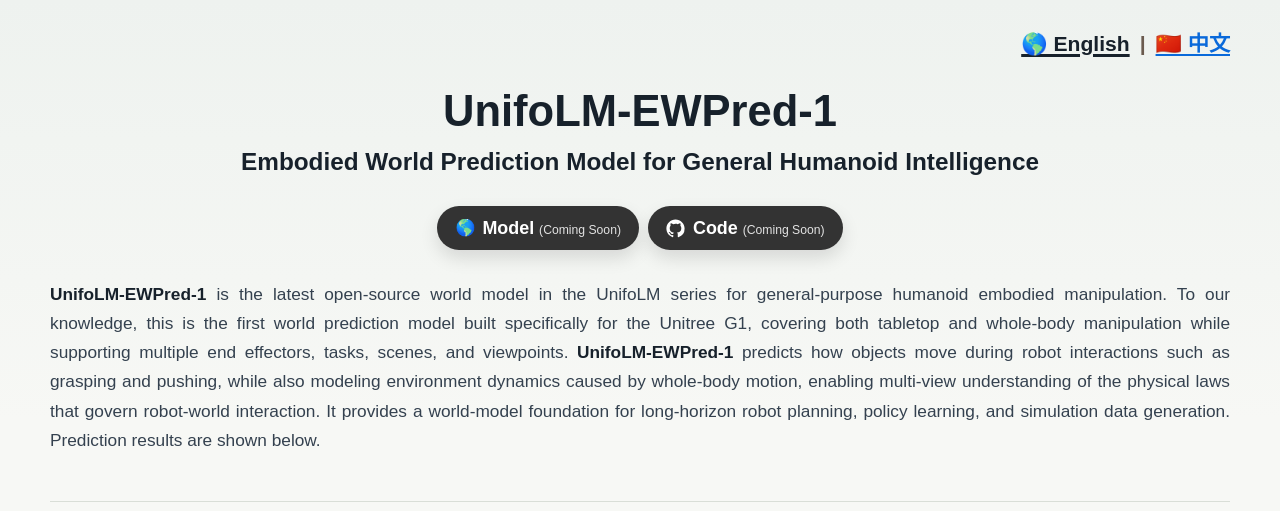
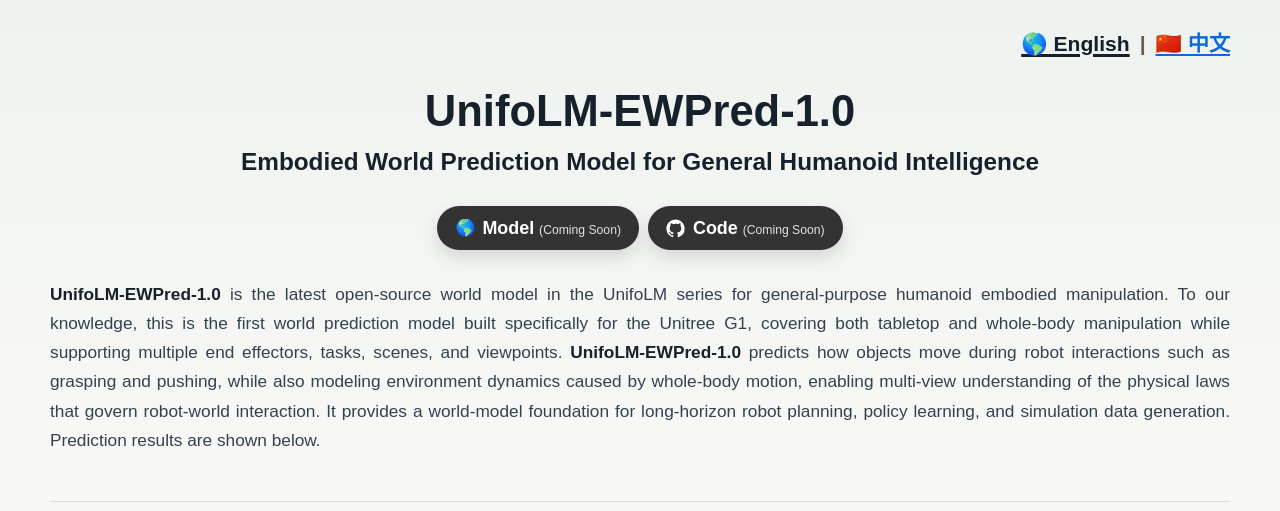
Before and after one commit to ylee826/UnifoLM-EWPred-1.0, a plain HTML site: page index.html in a window 1280 px wide. Shown: the top 511 px of the page. Drawn offline with Linux system fonts and the light colour scheme.

Commit message:
Rename website to UnifoLM-EWPred-1.0

```diff
--- a/index.html
+++ b/index.html
@@ -3,7 +3,7 @@
 <head>
   <meta charset="UTF-8">
   <meta name="viewport" content="width=device-width, initial-scale=1.0">
-  <title>UnifoLM-EWPred-1</title>
+  <title>UnifoLM-EWPred-1.0</title>
   <style>
     :root {
       color-scheme: light;
@@ -617,7 +617,7 @@
 
     <section class="hero">
       <div class="title-line">
-        <h1>UnifoLM-EWPred-1</h1>
+        <h1>UnifoLM-EWPred-1.0</h1>
         <p class="eyebrow" data-i18n="eyebrow">Embodied World Prediction Model for General Humanoid Intelligence</p>
       </div>
       <div class="resource-links" aria-label="Resources">
@@ -674,8 +674,8 @@
         modelLink: "Model <small>(Coming Soon)</small>",
         datasetsLink: "Datasets <small>(Coming Soon)</small>",
         codeLink: "Code <small>(Coming Soon)</small>",
-        intro: "<strong>UnifoLM-EWPred-1</strong> is the latest open-source world model in the UnifoLM series for general-purpose humanoid embodied manipulation. To our knowledge, this is the first world prediction model built specifically for the Unitree G1, covering both tabletop and whole-body manipulation while supporting multiple end effectors, tasks, scenes, and viewpoints. <strong>UnifoLM-EWPred-1</strong> predicts how objects move during robot interactions such as grasping and pushing, while also modeling environment dynamics caused by whole-body motion, enabling multi-view understanding of the physical laws that govern robot-world interaction. It provides a world-model foundation for long-horizon robot planning, policy learning, and simulation data generation. Prediction results are shown below.",
-        ecosystemNote: "<strong>UnifoLM-EWPred-1</strong> <span class=\"rainbow-emphasis\">has only 2B parameters, and post-training can be performed on a single RTX 4090 with 48GB VRAM</span>, substantially lowering the research and development barrier for embodied world models. We hope more students, developers, and researchers will join this open-source ecosystem to explore world-model-driven embodied intelligence, advance continuous innovation in algorithms, data, and applications, and accelerate the iteration of core technologies for general-purpose humanoid robots. More comparisons between model predictions and real videos are shown below.",
+        intro: "<strong>UnifoLM-EWPred-1.0</strong> is the latest open-source world model in the UnifoLM series for general-purpose humanoid embodied manipulation. To our knowledge, this is the first world prediction model built specifically for the Unitree G1, covering both tabletop and whole-body manipulation while supporting multiple end effectors, tasks, scenes, and viewpoints. <strong>UnifoLM-EWPred-1.0</strong> predicts how objects move during robot interactions such as grasping and pushing, while also modeling environment dynamics caused by whole-body motion, enabling multi-view understanding of the physical laws that govern robot-world interaction. It provides a world-model foundation for long-horizon robot planning, policy learning, and simulation data generation. Prediction results are shown below.",
+        ecosystemNote: "<strong>UnifoLM-EWPred-1.0</strong> <span class=\"rainbow-emphasis\">has only 2B parameters, and post-training can be performed on a single RTX 4090 with 48GB VRAM</span>, substantially lowering the research and development barrier for embodied world models. We hope more students, developers, and researchers will join this open-source ecosystem to explore world-model-driven embodied intelligence, advance continuous innovation in algorithms, data, and applications, and accelerate the iteration of core technologies for general-purpose humanoid robots. More comparisons between model predictions and real videos are shown below.",
         generated: "Prediction",
         groundTruth: "Ground Truth",
         views: {
@@ -772,8 +772,8 @@
         modelLink: "模型 <small>(Coming Soon)</small>",
         datasetsLink: "数据集 <small>(Coming Soon)</small>",
         codeLink: "代码 <small>(Coming Soon)</small>",
-        intro: "<strong>UnifoLM-EWPred-1</strong> 是 UnifoLM 系列最新开源的面向通用人形机器人具身操作的世界模型，也是全球首个基于<strong>宇树 G1</strong> 打造，覆盖<strong>桌面操作</strong>与<strong>全身操作</strong>，支持多末端执行器、多任务、多场景、多视角的世界预测模型。<strong>UnifoLM-EWPred-1</strong> 不仅能够建模抓取、推动等操作中的物体运动，还能够学习全身运动带来的环境动态变化，多角度理解机器人与真实世界交互的物理规律，为机器人长时序规划、策略学习和仿真数据生成提供世界模型基础。预测效果如下所示：",
-        ecosystemNote: "<strong>UnifoLM-EWPred-1</strong> <span class=\"rainbow-emphasis\">参数量仅 2B，单卡 RTX 4090（48GB 显存）即可实现后训练</span>，大幅降低了具身世界模型的研发门槛。我们希望更多学生、开发者和研究人员能够参与到这一开源生态中，共同探索世界建模驱动的具身智能技术，推动算法、数据与应用的持续创新，加速通用人形机器人核心技术迭代。更多模型预测结果与真实视频对比如下：",
+        intro: "<strong>UnifoLM-EWPred-1.0</strong> 是 UnifoLM 系列最新开源的面向通用人形机器人具身操作的世界模型，也是全球首个基于<strong>宇树 G1</strong> 打造，覆盖<strong>桌面操作</strong>与<strong>全身操作</strong>，支持多末端执行器、多任务、多场景、多视角的世界预测模型。<strong>UnifoLM-EWPred-1.0</strong> 不仅能够建模抓取、推动等操作中的物体运动，还能够学习全身运动带来的环境动态变化，多角度理解机器人与真实世界交互的物理规律，为机器人长时序规划、策略学习和仿真数据生成提供世界模型基础。预测效果如下所示：",
+        ecosystemNote: "<strong>UnifoLM-EWPred-1.0</strong> <span class=\"rainbow-emphasis\">参数量仅 2B，单卡 RTX 4090（48GB 显存）即可实现后训练</span>，大幅降低了具身世界模型的研发门槛。我们希望更多学生、开发者和研究人员能够参与到这一开源生态中，共同探索世界建模驱动的具身智能技术，推动算法、数据与应用的持续创新，加速通用人形机器人核心技术迭代。更多模型预测结果与真实视频对比如下：",
         generated: "预测",
         groundTruth: "真值",
         views: {
```
